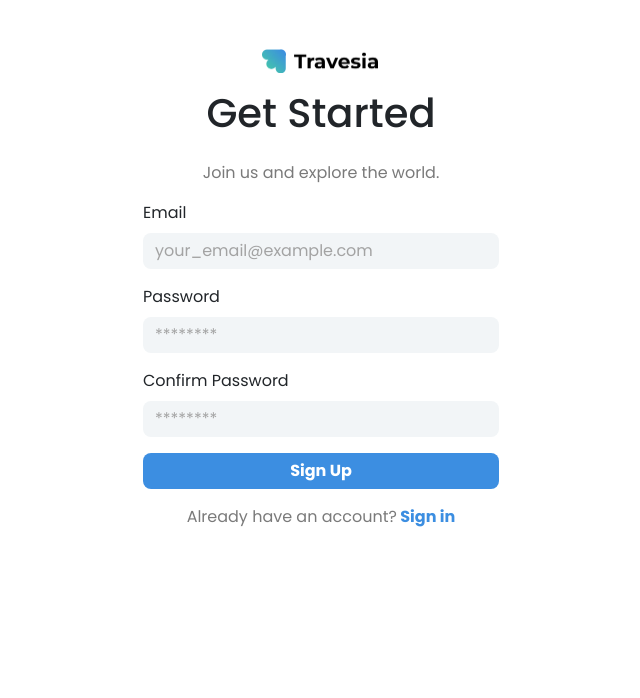
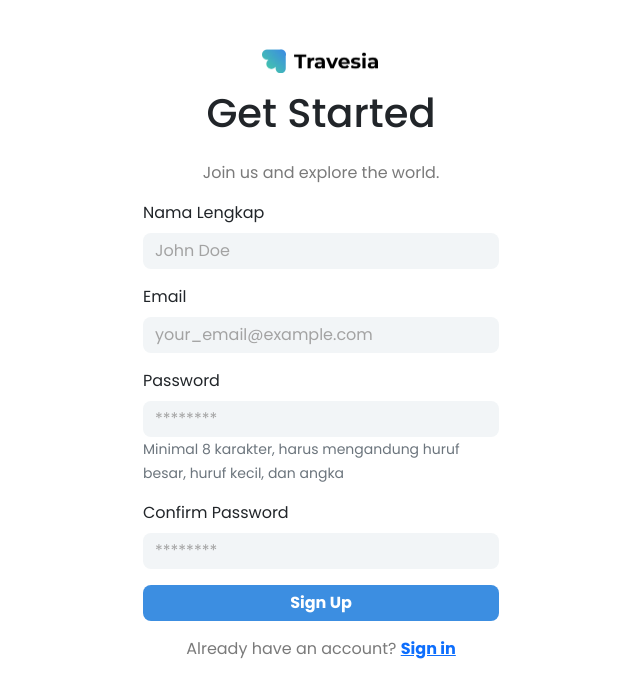
Before and after one commit to NCAF/Travesia-v2, a Laravel app: page /register in a window 1280 px wide. Shown: the top 698 px of the page, without its empty margins (319-959 px from the left). Run offline with Laravel 10, Linux system fonts and the light colour scheme; parts of the project's set-up code (start-up, migrations or seed data) failed here and were passed over.

Commit message:
Login and Register success authentication

```diff
--- a/resources/views/auth/register.blade.php
+++ b/resources/views/auth/register.blade.php
@@ -24,27 +24,70 @@
                 <p class="custom-txt fw-normal">Join us and explore the world.</p>
             </div>
         </div>
+
+
         <div class="row justify-content-center">
             <div class="col-md-4">
-                <form>
+                @if(session('success'))
+                <div class="row justify-content-center">
+                    <div class="col-md-4">
+                        <div class="alert alert-success">
+                            {{ session('success') }}
+                        </div>
+                    </div>
+                </div>
+                @endif
+                @if(session('error'))
+                <div class="row justify-content-center">
+                    <div class="col-md-4">
+                        <div class="alert alert-danger">
+                            {{ session('error') }}
+                        </div>
+                    </div>
+                </div>
+                @endif
+                <form method="POST" action="{{ route('register') }}" enctype="multipart/form-data">
+                    @csrf
+                    <input type="hidden" name="role" value="user">
+
+                    <div class="mb-3">
+                        <label for="nama" class="form-label">Nama Lengkap</label>
+                        <input type="text" id="nama" name="nama" class="custom-input form-control @error('nama') is-invalid @enderror"
+                            value="{{ old('nama') }}" placeholder="John Doe">
+                        @error('nama')
+                            <div class="invalid-feedback">{{ $message }}</div>
+                        @enderror
+                    </div>
+
                     <div class="mb-3">
                         <label for="email" class="form-label">Email</label>
-                        <input type="email" id="email" class="custom-input form-control"
-                            placeholder="your_email@example.com">
+                        <input type="email" id="email" name="email" class="custom-input form-control @error('email') is-invalid @enderror"
+                            value="{{ old('email') }}" placeholder="your_email@example.com">
+                        @error('email')
+                            <div class="invalid-feedback">{{ $message }}</div>
+                        @enderror
                     </div>
+
                     <div class="mb-3">
                         <label for="password" class="form-label">Password</label>
-                        <input type="password" id="password" class="custom-input form-control" placeholder="********">
+                        <input type="password" id="password" name="password"
+                            class="custom-input form-control @error('password') is-invalid @enderror" placeholder="********">
+                        <small class="form-text text-muted">Minimal 8 karakter, harus mengandung huruf besar, huruf kecil, dan angka</small>
+                        @error('password')
+                            <div class="invalid-feedback">{{ $message }}</div>
+                        @enderror
                     </div>
+
                     <div class="mb-3">
-                        <label for="confirm-password" class="form-label">Confirm Password</label>
-                        <input type="password" id="confirm-password" class="custom-input form-control"
-                            placeholder="********">
+                        <label for="password_confirmation" class="form-label">Confirm Password</label>
+                        <input type="password" id="password_confirmation" name="password_confirmation"
+                            class="custom-input form-control" placeholder="********">
                     </div>
+
                     <button type="submit" class="custom-btn btn w-100 fw-bold">Sign Up</button>
                 </form>
             </div>
         </div>
-        <p class="custom-txt text-center mt-3">Already have an account?<span class="fw-bold"> Sign in</span></p>
+        <p class="custom-txt text-center mt-3">Already have an account? <a href="{{ route('login') }}" class="fw-bold">Sign in</a></p>
     </div>
 @endsection
```
Also changed, not shown: resources/views/auth/login.blade.php (+32 -5 lines).
